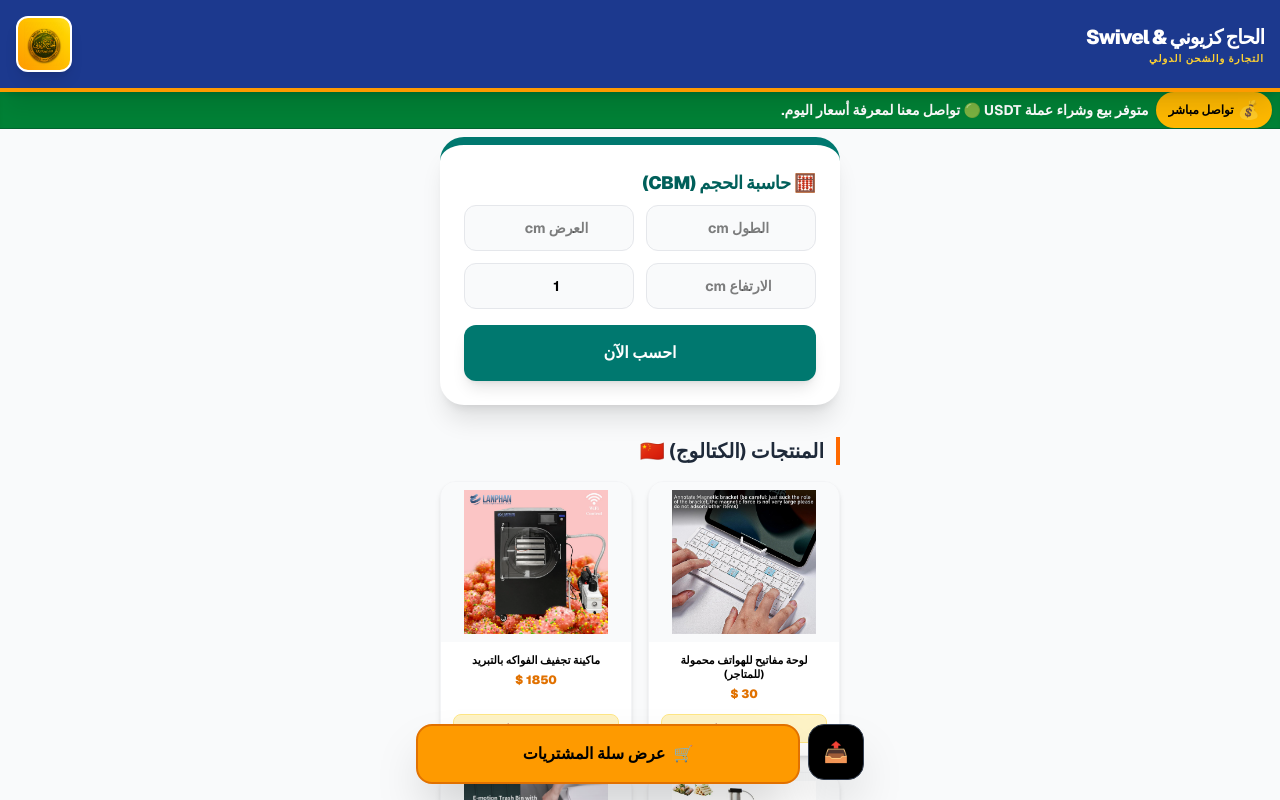
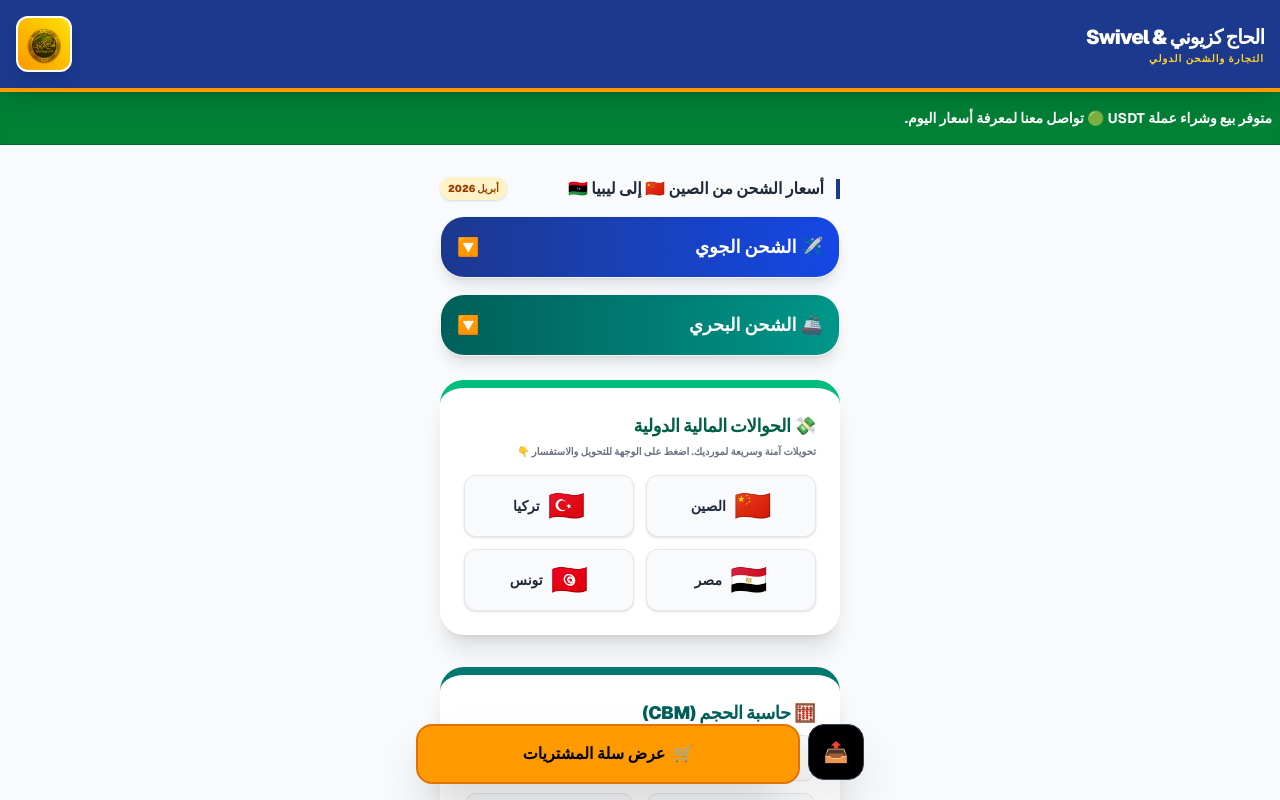
Before and after one commit to alisabree15-star/kazioni-store, a Next.js app: page / in a window 1280 px wide. Shown: the top 800 px of the page. Built offline with nearby package versions, Linux system fonts and the light colour scheme.

Commit message:
استعادة واجهة الحوالات المالية الدولية الكبيرة

```diff
--- a/src/app/page.tsx
+++ b/src/app/page.tsx
@@ -114,12 +114,12 @@ export default function Home() {
     { id: 7, name: "ماكينة بيتزا موديل 2025 🔥", img: "/images/product7.jpg", price: "430 $", pColor: "text-amber-600", shippingNote: "السعر شامل الشحن والعمولة (شحن جوي سريع ✈️)", description: "ماكينة بيتزا تجارية حديثة، مصممة خصيصاً للمطاعم والمقاهي. توفر توزيعاً حرارياً متساوياً لخبز مثالي وسريع.", moq: "1 قطعة", cbm: "0.150", weight: "35" },
     { id: 8, name: "ماكينة التنظيف بالثلج الجاف 👀", img: "/images/product8.jpg", price: "1400 $", pColor: "text-amber-600", shippingNote: "شامل الشحن والعمولة إلى ليبيا (شحن بحري فقط 🚢)", description: "ماكينة تنظيف صناعية متطورة بتقنية الثلج الجاف (Dry Ice Blasting) من Crodium. حل مثالي لتنظيف المحركات وإزالة الشحوم الكربونية.", moq: "1 قطعة", cbm: "0.450", weight: "75" },
     { id: 10, name: "آلة صنع المثلجات (جيلاطي المفترش ❤️)", img: "/images/product10.jpg", price: "400 $", pColor: "text-amber-600", shippingNote: "السعر شامل العمولة فقط (لا يشمل الشحن)", description: "أبهر زبائنك بعروض الآيس كريم المقلي (جيلاطي المفترش) الطازجة والمبتكرة. تتميز هذه الآلة المكتبية المدمجة بسطح تجميد مسطح ومصقول من الستانلس ستيل.", moq: "1 قطعة", cbm: "0.100", weight: "25" },
-    { id: 11, name: "كرسي تدليك حديث محترف 💺", img: "/images/product11.jpg", price: "650 $", pColor: "text-amber-600", shippingNote: "السعر شامل الشحن والعمولة (شحن بحري 🚢)", description: "كرسي تدليك احترافي مصمم لتوفير أقصى درجات الاسترخاء والراحة. يتميز بتقنيات متطورة تشمل التدليك بالهواء المضغوط ونظام تسخين متكامل.", moq: "1 قطعة", cbm: "1.150", weight: "85" },
-    { id: 13, name: "ماكينة طباعه على الملابس المميزة 👕", img: "/images/product13.jpg", price: "270 $", pColor: "text-amber-600", shippingNote: "السعر شامل العمولة فقط (لا يشمل الشحن)", description: "ماكينة طباعة حرارية (مكبس حراري) احترافية ومتميزة، مثالية لمشاريع الطباعة على الملابس، التيشيرتات، والمسطحات.", moq: "1 قطعة", cbm: "0.080", weight: "25" },
-    { id: 14, name: "آلة دوش محمولة مميزة 🚿", img: "/images/product14.jpg", price: "16 $", pColor: "text-amber-600", shippingNote: "السعر شامل العمولة فقط (لا يشمل الشحن)", description: "مضخة استحمام محمولة (دوش متنقل) قابلة للشحن، خيارك الأمثل لرحلات التخييم، السفر، أو الاستخدام المنزلي كحل سريع وعملي.", moq: "20 قطعة", cbm: "0.005", weight: "0.8" },
-    { id: 15, name: "مثبت تصوير للهواتف (جيمبال) 🎬", img: "/images/product15.jpg", price: "40 $", pColor: "text-amber-600", shippingNote: "السعر شامل العمولة فقط (لا يشمل الشحن)", description: "مثبت تصوير احترافي للهواتف الذكية (Gimbal) مزود بثلاثة محاور لمنع الاهتزاز وتصوير فيديوهات سينمائية ناعمة.", moq: "10 قطع", cbm: "0.002", weight: "0.5" },
-    { id: 16, name: "ماكينة تقشير وغسيل البطاطس 🥔", img: "/images/product16.jpg", price: "460 $", pColor: "text-amber-600", shippingNote: "السعر شامل العمولة فقط (لا يشمل الشحن)", description: "الحل الأمثل لتقشير وغسيل البطاطس بكميات تجارية في المطاعم والفنادق! هيكل متين مصنوع بالكامل من الستانلس ستيل الصحي.", moq: "1 قطعة", cbm: "0.300", weight: "50" },
-    { id: 17, name: "آلة تصوير 360° الدوارة 📸", img: "/images/product17.jpg", price: "460 $", pColor: "text-amber-600", shippingNote: "السعر شامل العمولة فقط (لا يشمل الشحن)", description: "ارتقِ بتجربة التصوير في أحداثك ومناسباتك مع آلة تصوير كشك 360° الاحترافية. المنصة مزودة بإضاءة LED سفلية وحلقة إضاءة RGB.", moq: "5 قطع", cbm: "0.450", weight: "65" }
+    { id: 11, name: "كرسي تدليك حديث محترف 💺", img: "/images/product11.jpg", price: "650 $", pColor: "text-amber-600", shippingNote: "السعر شامل الشحن والعمولة (شحن بحري 🚢)", description: "كرسي تدليك احترافي مصمم لتوفير أقصى درجات الاسترخاء والراحة. يتميز بتقنيات متطورة تشمل التدليك بالهواء المضغوط ونظام تسخين متكامل لدعم الدورة الدموية، وتدليك شامل من الرقبة إلى القدمين.", moq: "1 قطعة", cbm: "1.150", weight: "85" },
+    { id: 13, name: "ماكينة طباعه على الملابس المميزة 👕", img: "/images/product13.jpg", price: "270 $", pColor: "text-amber-600", shippingNote: "السعر شامل العمولة فقط (لا يشمل الشحن)", description: "ماكينة طباعة حرارية (مكبس حراري) احترافية ومتميزة، مثالية لمشاريع الطباعة على الملابس، التيشيرتات، والمسطحات. تتميز بلوحة تسخين توفر توزيعاً حرارياً متساوياً لضمان ثبات الألوان وجودة الطباعة، وشاشة تحكم رقمية لضبط الوقت ودرجة الحرارة بدقة.", moq: "1 قطعة", cbm: "0.080", weight: "25" },
+    { id: 14, name: "آلة دوش محمولة مميزة 🚿", img: "/images/product14.jpg", price: "16 $", pColor: "text-amber-600", shippingNote: "السعر شامل العمولة فقط (لا يشمل الشحن)", description: "مضخة استحمام محمولة (دوش متنقل) قابلة للشحن، خيارك الأمثل لرحلات التخييم، السفر، أو الاستخدام المنزلي كحل سريع وعملي. تتميز بتصميم مدمج وخفيف، وبطارية قوية قابلة لإعادة الشحن عبر USB، وتدفق مياه سلس ومستمر.", moq: "20 قطعة", cbm: "0.005", weight: "0.8" },
+    { id: 15, name: "مثبت تصوير للهواتف (جيمبال) 🎬", img: "/images/product15.jpg", price: "40 $", pColor: "text-amber-600", shippingNote: "السعر شامل العمولة فقط (لا يشمل الشحن)", description: "مثبت تصوير احترافي للهواتف الذكية (Gimbal) مزود بثلاثة محاور لمنع الاهتزاز وتصوير فيديوهات سينمائية ناعمة. يتميز بقاعدة تثبيت (ترايبود) مدمجة، ولوحة تحكم ذكية في المقبض.", moq: "10 قطع", cbm: "0.002", weight: "0.5" },
+    { id: 16, name: "ماكينة تقشير وغسيل البطاطس 🥔", img: "/images/product16.jpg", price: "460 $", pColor: "text-amber-600", shippingNote: "السعر شامل العمولة فقط (لا يشمل الشحن)", description: "الحل الأمثل لتقشير وغسيل البطاطس بكميات تجارية في المطاعم والفنادق! تتميز هذه الآلة الصناعية القوية بهيكل متين مصنوع بالكامل من الستانلس ستيل الصحي. توفر عملية مزدوجة بفضل محركها الجبار.", moq: "1 قطعة", cbm: "0.300", weight: "50" },
+    { id: 17, name: "آلة تصوير 360° الدوارة 📸", img: "/images/product17.jpg", price: "460 $", pColor: "text-amber-600", shippingNote: "السعر شامل العمولة فقط (لا يشمل الشحن)", description: "ارتقِ بتجربة التصوير في أحداثك ومناسباتك مع آلة تصوير كشك 360° الاحترافية (360 Photo Booth). يتميز هذا الطراز بقطر منصة مريح يبلغ 80 سم، المنصة مزودة بإضاءة LED سفلية مذهلة وحلقة إضاءة RGB.", moq: "5 قطع", cbm: "0.450", weight: "65" }
   ];
 
   if (selectedProduct) {
@@ -177,17 +177,8 @@ export default function Home() {
         </div>
       </nav>
 
-      {/* 2. شريط متحرك أسفل العنوان مع زر تواصل مباشر */}
-      <div className="bg-green-700 text-white overflow-hidden shadow-inner border-b border-green-800 flex items-center gap-2 px-2">
-        {/* الزر الأصفر الجديد */}
-        <a
-          href={`https://wa.me/${transfersWhatsapp}?text=${encodeURIComponent("مرحباً مؤسسة الحاج كزيوني، أرغب في الاستفسار عن أسعار بيع/شراء USDT اليوم.")}`}
-          target="_blank"
-          className="bg-amber-400 text-black px-3 py-1 text-xs font-black rounded-full shadow whitespace-nowrap active:scale-95 transition-all flex items-center gap-1"
-        >
-          <span className="text-lg">💰</span>
-          تواصل مباشر
-        </a>
+      {/* 2. شريط متحرك أسفل العنوان (الأخضر للخدمات المتاحة) */}
+      <div className="bg-green-700 text-white p-2 overflow-hidden shadow-inner border-b border-green-800 flex items-center gap-2 px-2">
         {/* الشريط المتحرك */}
         <div className="animate-marquee font-bold text-sm py-2">
           متوفر بيع وشراء عملة USDT 🟢 تواصل معنا لمعرفة أسعار اليوم.
@@ -238,6 +229,72 @@ export default function Home() {
         </div>
       )}
 
+      {/* أسعار الشحن */}
+      <section className="p-6 max-w-md mx-auto mt-2 text-black">
+        <div className="flex justify-between items-center mb-4 gap-2">
+          <h3 className="text-[16px] leading-tight font-black text-gray-800 border-r-4 border-blue-900 pr-3">أسعار الشحن من الصين 🇨🇳 إلى ليبيا 🇱🇾</h3>
+          <span className="bg-amber-100 text-amber-800 text-[10px] font-black px-2 py-1 rounded-full shadow-sm whitespace-nowrap">أبريل 2026</span>
+        </div>
+
+        <div className="bg-white rounded-3xl shadow-lg border border-gray-100 mb-4 overflow-hidden duration-300">
+          <button onClick={() => setIsAirOpen(!isAirOpen)} className="w-full bg-gradient-to-r from-blue-900 to-blue-700 p-4 text-white flex justify-between items-center shadow-inner focus:outline-none">
+            <h4 className="font-bold text-lg text-white">✈️ الشحن الجوي</h4>
+            <span className="text-lg text-white">{isAirOpen ? '🔼' : '🔽'}</span>
+          </button>
+          {isAirOpen && (
+            <div className="p-5 space-y-3 bg-blue-50/50 border-t border-blue-100 font-bold text-black">
+              <div className="flex justify-between border-b pb-2"><span>عادي (1-100 كجم)</span><span className="text-blue-800">9.25 $</span></div>
+              <div className="flex justify-between border-b pb-2"><span>عادي (100-250 كجم)</span><span className="text-blue-800">9.10 $</span></div>
+              <div className="flex justify-between border-b pb-2"><span>عادي (250-500 كجم)</span><span className="text-blue-800">9.00 $</span></div>
+              <div className="flex justify-between border-b pb-2"><span>بضاعة كوبي 👜</span><span className="text-orange-600">9.40 $</span></div>
+              <div className="flex justify-between border-b pb-2"><span>كوزماتك 💄</span><span className="text-orange-600">9.50 $</span></div>
+              <div className="flex justify-between"><span>بضاعة طبية 🩺</span><span className="text-red-600">10.50 $</span></div>
+            </div>
+          )}
+        </div>
+
+        <div className="bg-white rounded-3xl shadow-lg border border-gray-100 overflow-hidden duration-300">
+          <button onClick={() => setIsSeaOpen(!isSeaOpen)} className="w-full bg-gradient-to-r from-teal-800 to-teal-600 p-4 text-white flex justify-between items-center shadow-inner focus:outline-none">
+            <h4 className="font-bold text-lg text-white">🚢 الشحن البحري</h4>
+            <span className="text-lg text-white">{isSeaOpen ? '🔼' : '🔽'}</span>
+          </button>
+          {isSeaOpen && (
+            <div className="p-5 space-y-3 bg-teal-50/50 border-t border-teal-100 font-bold text-black">
+              <div className="flex justify-between border-b pb-2 text-black"><span>تصنيف عادي 📦</span><span className="text-teal-800">158.5 $ <span className="text-[10px] text-gray-500">/ CBM</span></span></div>
+              <div className="flex justify-between border-b pb-2 text-black"><span>ماركة كوبي 👕</span><span className="text-orange-600">168.5 $ <span className="text-[10px] text-gray-500">/ CBM</span></span></div>
+              <div className="flex justify-between text-black"><span>كوزماتك 🧴</span><span className="text-orange-600">178.5 $ <span className="text-[10px] text-gray-500">/ CBM</span></span></div>
+            </div>
+          )}
+        </div>
+      </section>
+
+      {/* 3. استعادة واجهة الحوالات المالية التفاعلية (البطاقة البيضاء) 💸 */}
+      <section className="p-6 max-w-md mx-auto pt-0 text-black">
+        <div className="bg-white rounded-3xl p-6 shadow-xl border-t-8 border-emerald-500">
+          <h3 className="text-lg font-black text-emerald-800 mb-1 flex items-center tracking-tight">💸 الحوالات المالية الدولية</h3>
+          <p className="text-[10px] font-bold text-gray-500 mb-4">تحويلات آمنة وسريعة لمورديك. اضغط على الوجهة للتحويل والاستفسار 👇</p>
+
+          <div className="grid grid-cols-2 gap-3">
+              <button onClick={() => handleTransferClick('الصين', '🇨🇳')} className="flex items-center justify-center gap-2 bg-gray-50 hover:bg-emerald-50 border border-gray-200 rounded-xl p-3 active:scale-95 transition-all shadow-sm" title="تحويل للصين">
+                  <span className="text-3xl">🇨🇳</span>
+                  <span className="font-bold text-gray-800 text-sm">الصين</span>
+              </button>
+              <button onClick={() => handleTransferClick('تركيا', '🇹🇷')} className="flex items-center justify-center gap-2 bg-gray-50 hover:bg-emerald-50 border border-gray-200 rounded-xl p-3 active:scale-95 transition-all shadow-sm" title="تحويل لتركيا">
+                  <span className="text-3xl">🇹🇷</span>
+                  <span className="font-bold text-gray-800 text-sm">تركيا</span>
+              </button>
+              <button onClick={() => handleTransferClick('مصر', '🇪🇬')} className="flex items-center justify-center gap-2 bg-gray-50 hover:bg-emerald-50 border border-gray-200 rounded-xl p-3 active:scale-95 transition-all shadow-sm" title="تحويل لمصر">
+                  <span className="text-3xl">🇪🇬</span>
+                  <span className="font-bold text-gray-800 text-sm">مصر</span>
+              </button>
+              <button onClick={() => handleTransferClick('تونس', '🇹🇳')} className="flex items-center justify-center gap-2 bg-gray-50 hover:bg-emerald-50 border border-gray-200 rounded-xl p-3 active:scale-95 transition-all shadow-sm" title="تحويل لتونس">
+                  <span className="text-3xl">🇹🇳</span>
+                  <span className="font-bold text-gray-800 text-sm">تونس</span>
+              </button>
+          </div>
+        </div>
+      </section>
+
       {/* حاسبة الحجم */}
       <section className="p-6 max-w-md mx-auto pt-2 text-black">
         <div className="bg-white rounded-3xl p-6 shadow-xl border-t-8 border-teal-700">
```
